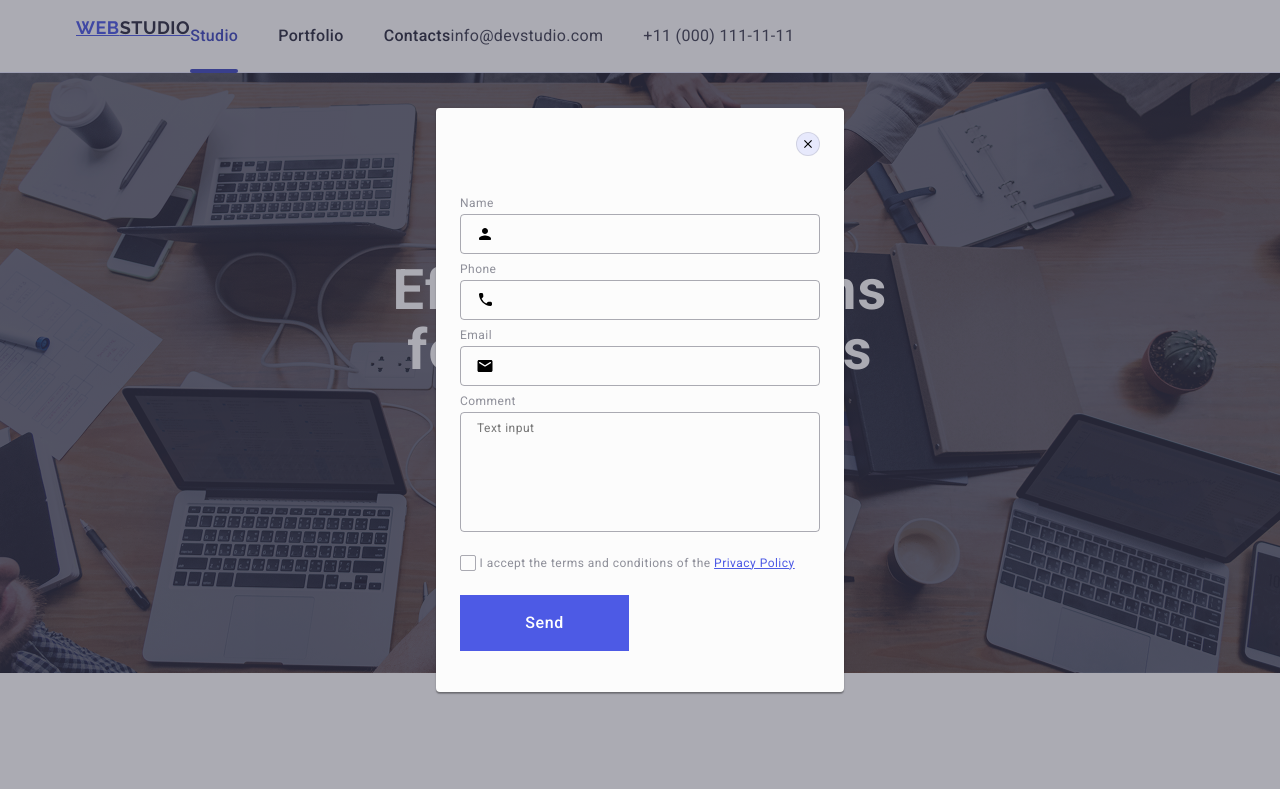
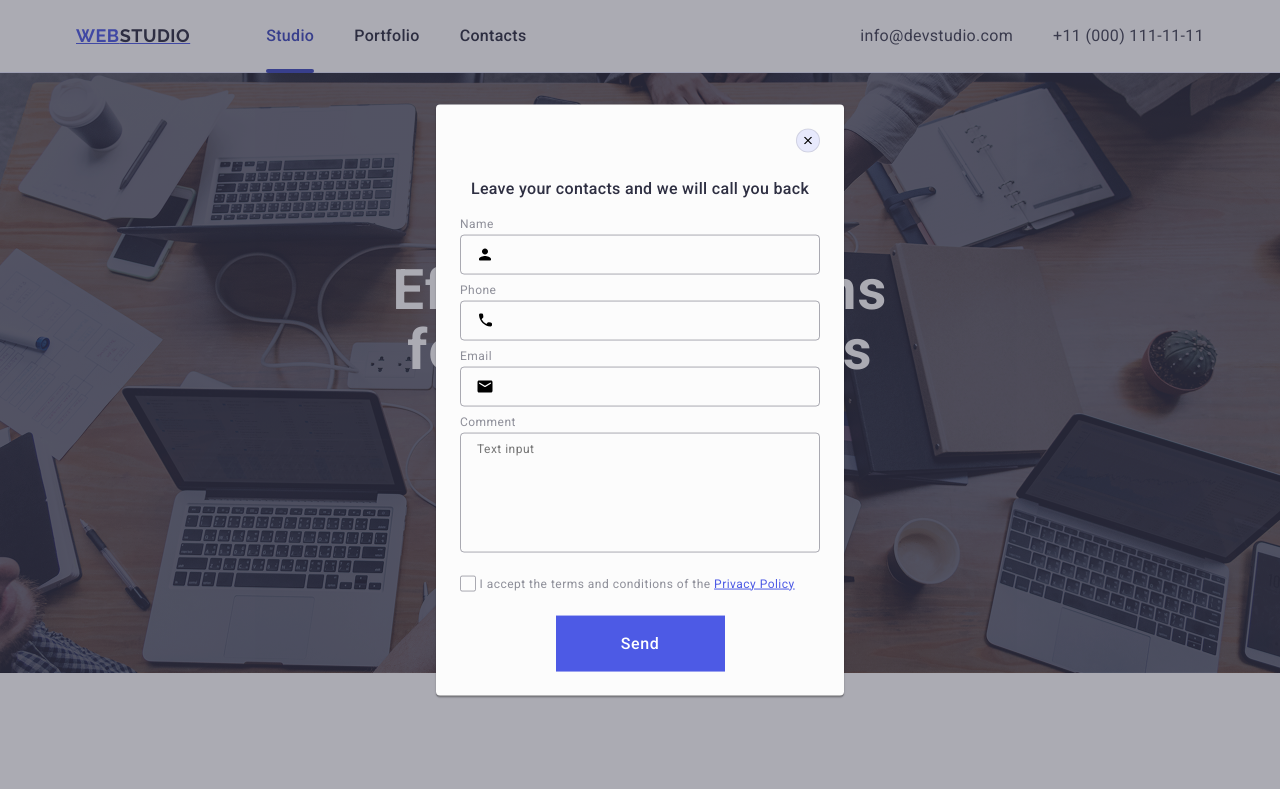
Before and after one commit to dartwe1der/goit-markup-hw-05, a plain HTML site: page index.html in a window 1280 px wide. Shown: the top 789 px of the page. Drawn offline with nearby package versions, Linux system fonts and the light colour scheme.

Commit message:
cssmod+html

```diff
--- a/css/styles.css
+++ b/css/styles.css
@@ -1,4 +1,13 @@
 /*------all------*/
+
+*,
+*::before,
+*::after {
+    box-sizing: border-box;
+    margin: 0;
+    padding: 0;
+    list-style: none;
+}
 
 body {
     font-family: "Roboto", sans-serif;
@@ -16,6 +25,8 @@ img {
     width: 1158px;
     margin: 0 auto;
     padding: 0 15px 0 15px;
+    flex-direction: column;
+    align-items: center;
 }
 
 ul,
@@ -47,8 +58,12 @@ ol {
     0px 1px 6px rgba(46, 47, 66, 0.08);
 }
 
-.dvhdr {
+.hdr .container {
+    align-items: flex-start;
+    justify-content: space-between;
+    flex-direction: row;
     display: flex;
+    align-items: center;
 }
 
 .dvnv {
@@ -58,14 +73,15 @@ ol {
 
 .logo {
     font-family: "Raleway", sans-serif;
-    color: #4d5ae5;
     font-weight: 700;
     font-size: 18px;
     line-height: 1.17;
     letter-spacing: 0.03em;
     text-transform: uppercase;
-    display: inline-block;
-    margin-bottom: 16px;
+    color: #4d5ae5;
+    display: flex;
+    align-items: center;
+    margin-right: 76px;
 }
 
 .stdio {
@@ -78,10 +94,16 @@ ol {
 
 .ula {
     display: flex;
+    align-items: flex-start;
     gap: 40px;
 }
 
+.ula:last-child {
+    margin-right: 0;
+}
+
 .nav-li {
+    position: relative;
     padding: 24px 0;
     text-decoration-line: none;
     font-weight: 500;
@@ -98,7 +120,6 @@ ol {
 }
 
 .studio {
-    position: relative;
     color: #404bbf;
     transition: color 250ms cubic-bezier(0.4, 0, 0.2, 1);
 }
@@ -116,6 +137,11 @@ ol {
 
 .padre {
     font-style: normal;
+    display: flex;
+    align-items: flex-start;
+    justify-content: flex-start;
+    flex-direction: row;
+    gap: 40px;
 }
 
 .padrul {
@@ -123,14 +149,17 @@ ol {
     gap: 40px;
 }
 
+.padrul:last-child {
+    margin-right: 0;
+}
+
+
 .padro {
     text-decoration-line: inherit;
     font-size: 16px;
     line-height: 1.5;
     letter-spacing: 0.02em;
     color: #434455;
-    padding: 24px 0;
-    display: block;
     transition: color 250ms cubic-bezier(0.4, 0, 0.2, 1);
 }
 
@@ -151,6 +180,7 @@ ol {
     background-repeat: no-repeat;
     background-position: center;
     background-size: cover;
+    margin: 0 auto;
 }
 
 .sectiontop-h {
@@ -716,11 +746,13 @@ ol {
 }
 
 .us-privacy-a {
+    text-decoration: underline;
     color: #4D5AE5;
 }
 
 .modal-butt {
     display: block;
+    margin: 0 auto;
     min-width: 169px;
     height: 56px;
     font-family: "Roboto", sans-serif;
--- a/index.html
+++ b/index.html
@@ -12,7 +12,7 @@
 </head>
 <body>
    <header class="hdr">
-      <div class="dvhdr container">
+      <div class="container">
          <nav class="dvnv">
             <a class="logo" href="./index.html">Web<span class="stdio">Studio</span></a>
             <ul class="ula">
@@ -382,7 +382,7 @@
                   <use href="./images/icons.svg#icon-close-black"></use>
                </svg>
             </button>
-            <p class="modal-p"></p>
+            <p class="modal-p">Leave your contacts and we will call you back</p>
             <form>
                <div class="modal-form-div">
                   <label for="user-name" class="modal-form-div-label">Name</label>
@@ -427,7 +427,7 @@
                      <a href="" class="us-privacy-a">Privacy Policy</a>
                   </label>
                </div>
-               <button class="modal-butt">Send</button>
+               <button class="modal-butt" type="submit">Send</button>
             </form>
          </div>
       </div>
```
